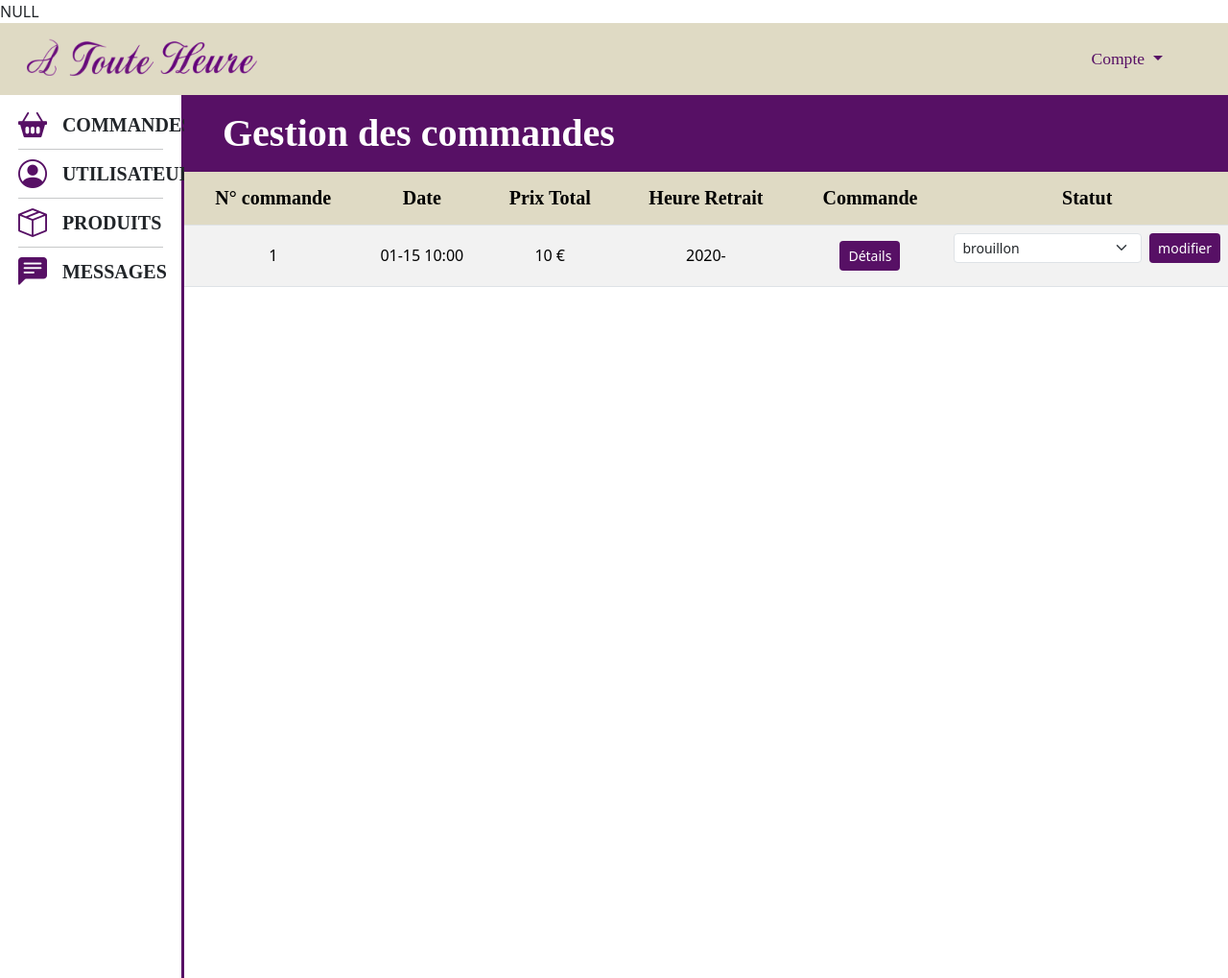
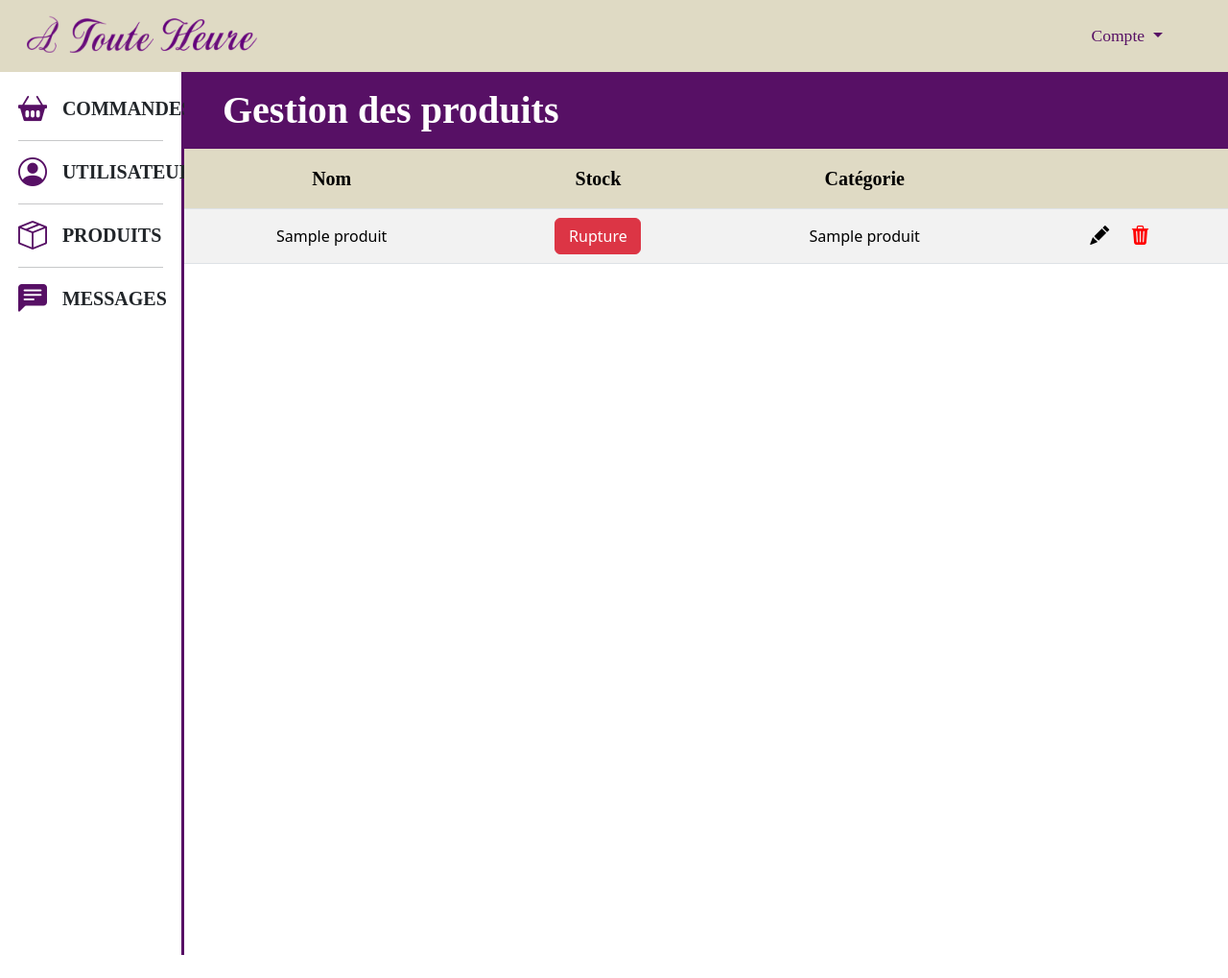
Before and after one commit to Mathieu762005/Franck-Pavy, a PHP site: template src/Views/admin/adminProducts.php in a window 1280 px wide. Shown: the whole page at 96% size. After the commit the page ends 995 px from the top, so only its background shows below. Run offline with PHP 8.4, Linux system fonts and the light colour scheme; the template is opened without the code that fills it: most values are stand-ins (such as "Sample title", 1, 10 or a date in 2020); data that the repository does not hold is empty.

Commit message:
maj page admin/produit

```diff
--- a/src/Views/admin/adminCommandes.php
+++ b/src/Views/admin/adminCommandes.php
@@ -7,7 +7,7 @@
     <title>Admin/Commandes</title>
     <link href="https://cdn.jsdelivr.net/npm/bootstrap@5.3.8/dist/css/bootstrap.min.css" rel="stylesheet">
     <link rel="stylesheet" href="https://cdn.jsdelivr.net/npm/bootstrap-icons@1.11.1/font/bootstrap-icons.css">
-    <link rel="stylesheet" href="../assets/css/commandeAdmine.css">
+    <link rel="stylesheet" href="../assets/css/commandeAdmin.css">
 </head>
 
 <body class="d-flex flex-column min-vh-100">
--- a/src/Views/admin/adminMessages.php
+++ b/src/Views/admin/adminMessages.php
@@ -7,7 +7,7 @@
     <title>Admin/Messages</title>
     <link href="https://cdn.jsdelivr.net/npm/bootstrap@5.3.8/dist/css/bootstrap.min.css" rel="stylesheet">
     <link rel="stylesheet" href="https://cdn.jsdelivr.net/npm/bootstrap-icons@1.11.1/font/bootstrap-icons.css">
-    <link rel="stylesheet" href="../assets/css/commandeAdmine.css">
+    <link rel="stylesheet" href="../assets/css/commandeAdmin.css">
 </head>
 
 <body class="d-flex flex-column min-vh-100">
--- a/src/Views/admin/adminProducts.php
+++ b/src/Views/admin/adminProducts.php
@@ -1,6 +1,3 @@
-<?php
-var_dump($produits);
-?>
 <!DOCTYPE html>
 <html lang="fr">
 
@@ -10,7 +7,7 @@ var_dump($produits);
     <title>Admin/Produits</title>
     <link href="https://cdn.jsdelivr.net/npm/bootstrap@5.3.8/dist/css/bootstrap.min.css" rel="stylesheet">
     <link rel="stylesheet" href="https://cdn.jsdelivr.net/npm/bootstrap-icons@1.11.1/font/bootstrap-icons.css">
-    <link rel="stylesheet" href="../assets/css/commandeAdmine.css">
+    <link rel="stylesheet" href="../assets/css/commandeAdminee.css">
 </head>
 
 <body class="d-flex flex-column min-vh-100">
@@ -55,118 +52,221 @@ var_dump($produits);
         <!-- MAIN CONTENT -->
         <div class="A-commande-partie1__centrale">
             <div class="A-commande-partie1__titre-marge">
-                <h1 class="A-commande-partie1__titre text-white p-3 ms-4 mb-0">Gestion des commandes</h1>
+                <h1 class="A-commande-partie1__titre text-white p-3 ms-4 mb-0">Gestion des produits</h1>
             </div>
 
             <div class="A-commande-partie1__contour">
-                <?php if (!empty($commandes)): ?>
+                <?php if (!empty($produits)): ?>
                     <table class="table table-striped custom-table text-center align-middle">
                         <thead class="thead">
                             <tr>
-                                <th>N° commande</th>
-                                <th>Date</th>
-                                <th>Prix Total</th>
-                                <th>Heure Retrait</th>
-                                <th>Commande</th>
-                                <th>Statut</th>
+                                <th>Nom</th>
+                                <th>Stock</th>
+                                <th>Catégorie</th>
+                                <th></th>
                             </tr>
                         </thead>
                         <tbody>
-                            <?php foreach ($commandes as $commande): ?>
+                            <?php foreach ($produits as $produit): ?>
                                 <tr>
-                                    <td><?= htmlspecialchars($commande['order_number']) ?></td>
-                                    <td><?= htmlspecialchars(substr($commande['order_date'], 5, 11)) ?></td>
-                                    <td><?= htmlspecialchars($commande['order_total_price']) ?> €</td>
-                                    <td><?= htmlspecialchars(substr($commande['order_pickup_time'], 0, 5)) ?></td>
+                                    <td><?= htmlspecialchars($produit['product_name']) ?></td>
                                     <td>
-                                        <button class="A-commande-partie1__btn btn btn-sm" data-bs-toggle="modal"
-                                            data-bs-target="#orderModal<?= $commande['order_id'] ?>">
-                                            Détails
+                                        <input
+                                            type="checkbox"
+                                            class="btn-check stock-toggle"
+                                            id="stock<?= $produit['product_id'] ?>"
+                                            data-id="<?= $produit['product_id'] ?>"
+                                            <?= ((int)$produit['product_available'] > 0) ? 'checked' : '' ?>
+                                            autocomplete="off">
+                                        <label
+                                            class="stock-btn btn <?= ((int)$produit['product_available'] > 0) ? 'btn-success' : 'btn-danger' ?>"
+                                            for="stock<?= $produit['product_id'] ?>">
+                                            <?= ((int)$produit['product_available'] > 0) ? 'En stock' : 'Rupture' ?>
+                                        </label>
+                                    </td>
+                                    <td><?= htmlspecialchars($produit['category_name']) ?></td>
+                                    <td>
+                                        <!-- EDIT -->
+                                        <button class="btn btn-sm"
+                                            data-bs-toggle="modal"
+                                            data-bs-target="#editProduit<?= $produit['product_id'] ?>">
+                                            <i class="icone-modifier bi bi-pencil-fill"></i>
                                         </button>
-                                    </td>
-                                    <td>
-                                        <form method="POST" class="d-flex align-items-center justify-content-between"
-                                            action="?url=adminCommandes">
-                                            <input type="hidden" name="order_id" value="<?= $commande['order_id'] ?>">
-                                            <select name="status" class="form-select form-select-sm me-2">
-                                                <?php
-                                                $statuses = ['brouillon', 'confirmée', 'en préparation', 'prête', 'terminée', 'annulée'];
-                                                foreach ($statuses as $statusOption): ?>
-                                                    <option value="<?= $statusOption ?>"
-                                                        <?= ($commande['order_status'] === $statusOption) ? 'selected' : '' ?>>
-                                                        <?= $statusOption ?>
-                                                    </option>
-                                                <?php endforeach; ?>
-                                            </select>
-                                            <button type="submit" class="A-commande-partie1__btn btn btn-sm ">modifier</button>
-                                        </form>
+
+                                        <!-- DELETE -->
+                                        <button class="btn btn-sm"
+                                            data-bs-toggle="modal"
+                                            data-bs-target="#deleteProduit<?= $produit['product_id'] ?>">
+                                            <i class="icone-suprimée bi bi-trash3-fill"></i>
+                                        </button>
                                     </td>
                                 </tr>
                             <?php endforeach; ?>
                         </tbody>
                     </table>
                 <?php else: ?>
-                    <p>Aucune commande.</p>
+                    <p>Aucun produit.</p>
                 <?php endif; ?>
             </div>
         </div>
     </main>
 
-    <!-- MODALS -->
-    <?php foreach ($commandes as $commande): ?>
-        <div class="modal fade" id="orderModal<?= $commande['order_id'] ?>" tabindex="-1" aria-hidden="true">
-            <div class="modal-dialog modal-dialog-centered modal-dialog-scrollable modal-lg">
-                <div class="modal-content rounded-5">
 
+    <!-- Modal De Suppression -->
+    <?php foreach ($produits as $produit): ?>
+        <div class="modal fade" id="deleteProduit<?= $produit['product_id'] ?>" tabindex="-1" aria-hidden="true">
+            <div class="modal-dialog">
+                <div class="modal-content">
                     <div class="modal-header">
-                        <h5 class="modal-title">Commande <?= htmlspecialchars($commande['order_number']) ?></h5>
+                        <h5 class="modal-title">Confirmer la suppression</h5>
                         <button type="button" class="btn-close" data-bs-dismiss="modal"></button>
                     </div>
+                    <div class="modal-body">
+                        Veux tu vraiment supprimé : <?= htmlspecialchars($produit['product_name']) ?> ? qui appartient a la categorie : <?= htmlspecialchars($produit['category_name']) ?> ?
+                    </div>
+                    <div class="modal-footer">
+                        <button type="button" class="btn btn-secondary" data-bs-dismiss="modal">Annuler</button>
+                        <form method="POST" style="display:inline;">
+                            <input type="hidden" name="delete_product_id" value="<?= $produit['product_id'] ?>">
+                            <button type="submit" class="btn btn-danger">Supprimer</button>
+                        </form>
+                    </div>
+                </div>
+            </div>
+        </div>
+    <?php endforeach; ?>
 
-                    <div class="modal-body">
-                        <p><strong>Heure de retrait :</strong>
-                            <?= htmlspecialchars(substr($commande['order_pickup_time'] ?? '', 0, 5)) ?></p>
-                        <hr>
+    <!-- Modal Edition -->
+    <?php foreach ($produits as $produit): ?>
+        <div class="modal fade" id="editProduit<?= $produit['product_id'] ?>" tabindex="-1">
+            <div class="modal-dialog modal-dialog-centered modal-lg">
+                <div class="modal-content">
+                    <form method="POST">
+                        <div class="modal-header">
+                            <h5 class="modal-title">Modifier le produit</h5>
+                            <button type="button" class="btn-close" data-bs-dismiss="modal"></button>
+                        </div>
+                        <div class="modal-body">
 
-                        <?php $items = $commande['details'] ?? []; ?>
-                        <?php if (!empty($items)): ?>
-                            <table class="table table-striped">
-                                <thead class="table-secondary">
-                                    <tr>
-                                        <th>Produit</th>
-                                        <th>Qté</th>
-                                        <th>Prix</th>
-                                        <th>Total</th>
-                                    </tr>
-                                </thead>
-                                <tbody>
-                                    <?php $total = 0; ?>
-                                    <?php foreach ($items as $item): ?>
-                                        <tr>
-                                            <td><?= htmlspecialchars($item['product_name']) ?></td>
-                                            <td><?= $item['quantity'] ?></td>
-                                            <td><?= number_format($item['unit_price'], 2) ?> €</td>
-                                            <td><?= number_format($item['total_line'], 2) ?> €</td>
-                                        </tr>
-                                        <?php $total += $item['total_line']; ?>
+                            <input type="hidden" name="product_id" value="<?= $produit['product_id'] ?>">
+
+                            <div class="mb-3">
+                                <label class="form-label">Nom</label>
+                                <input type="text" name="product_name" class="form-control"
+                                    value="<?= htmlspecialchars($produit['product_name']) ?>" required>
+                            </div>
+
+                            <div class="mb-3">
+                                <label class="form-label">Sous-titre</label>
+                                <input type="text" name="product_subtitle" class="form-control"
+                                    value="<?= htmlspecialchars($produit['product_subtitle'] ?? '') ?>">
+                            </div>
+
+                            <div class="mb-3">
+                                <label class="form-label">Description</label>
+                                <textarea name="product_description" class="form-control" rows="4"><?= htmlspecialchars($produit['product_description'] ?? '') ?></textarea>
+                            </div>
+
+                            <div class="mb-3">
+                                <label class="form-label">Prix</label>
+                                <input type="number" name="product_price" class="form-control" step="0.01"
+                                    value="<?= htmlspecialchars($produit['product_price'] ?? 0) ?>" required>
+                            </div>
+
+                            <div class="mb-3">
+                                <label class="form-label">Image</label>
+                                <input type="text" name="product_image" class="form-control"
+                                    value="<?= htmlspecialchars($produit['product_image'] ?? '') ?>">
+                            </div>
+
+                            <div class="mb-3">
+                                <label class="form-label">Catégorie</label>
+                                <select name="category_id" class="form-select">
+                                    <?php foreach ($categories as $cat): ?>
+                                        <option value="<?= $cat['category_id'] ?>"
+                                            <?= ($cat['category_id'] == ($produit['category_id'] ?? 0)) ? 'selected' : '' ?>>
+                                            <?= htmlspecialchars($cat['category_name']) ?>
+                                        </option>
                                     <?php endforeach; ?>
-                                </tbody>
-                            </table>
-                            <h5 class="text-end">Total : <?= number_format($total, 2) ?> €</h5>
-                        <?php else: ?>
-                            <p>Aucun article dans cette commande.</p>
-                        <?php endif; ?>
-                    </div>
+                                </select>
+                            </div>
 
-                    <div class="modal-footer">
-                        <button type="button" class="btn btn-secondary" data-bs-dismiss="modal">Fermer</button>
-                    </div>
+                            <div class="mb-3">
+                                <label class="form-label">Stock</label>
+                                <input type="number" name="product_available" class="form-control"
+                                    value="<?= (int)($produit['product_available'] ?? 0) ?>" min="0" required>
+                            </div>
 
+                        </div>
+                        <div class="modal-footer">
+                            <button class="btn btn-secondary" data-bs-dismiss="modal">Annuler</button>
+                            <button type="submit" name="edit_product" class="btn btn-success">Enregistrer</button>
+                        </div>
+                    </form>
                 </div>
             </div>
         </div>
     <?php endforeach; ?>
     <script src="https://cdn.jsdelivr.net/npm/bootstrap@5.3.8/dist/js/bootstrap.bundle.min.js"></script>
+    <script>
+        // On sélectionne TOUS les éléments qui ont la classe "stock-toggle"
+        document.querySelectorAll('.stock-toggle').forEach(toggle => {
+
+            // Pour chaque toggle, on écoute le changement (coché / décoché)
+            toggle.addEventListener('change', function() {
+
+                // On récupère l'id du produit depuis l'attribut data-id
+                const productId = this.dataset.id;
+
+                // Si la checkbox est cochée → stock = 1
+                // Sinon → stock = 0
+                const newStock = this.checked ? 1 : 0;
+
+                // On récupère le label associé à cette checkbox
+                // (grâce à l'attribut for="id_de_la_checkbox")
+                const label = document.querySelector(`label[for="${this.id}"]`);
+
+                // ====== MISE À JOUR VISUELLE ======
+
+                // Si le produit est en stock
+                if (this.checked) {
+                    // On change le texte du bouton
+                    label.textContent = 'En stock';
+
+                    // On enlève la couleur rouge
+                    label.classList.remove('btn-danger');
+
+                    // On ajoute la couleur verte
+                    label.classList.add('btn-success');
+                }
+                // Sinon (rupture de stock)
+                else {
+                    // On change le texte
+                    label.textContent = 'Rupture';
+
+                    // On enlève la couleur verte
+                    label.classList.remove('btn-success');
+
+                    // On ajoute la couleur rouge
+                    label.classList.add('btn-danger');
+                }
+
+                // ====== ENVOI AU SERVEUR (AJAX) ======
+
+                // On envoie les nouvelles données au serveur sans recharger la page
+                fetch('index.php?url=toggleProductStock', {
+                    method: 'POST', // Méthode POST
+                    headers: {
+                        'Content-Type': 'application/json' // On envoie du JSON
+                    },
+                    body: JSON.stringify({
+                        product_id: productId, // ID du produit
+                        product_available: newStock // Nouveau stock (0 ou 1)
+                    })
+                });
+            });
+        });
+    </script>
 </body>
 
 </html>
--- a/src/Views/admin/adminUsers.php
+++ b/src/Views/admin/adminUsers.php
@@ -7,7 +7,7 @@
     <title>Admin/Users</title>
     <link href="https://cdn.jsdelivr.net/npm/bootstrap@5.3.8/dist/css/bootstrap.min.css" rel="stylesheet">
     <link rel="stylesheet" href="https://cdn.jsdelivr.net/npm/bootstrap-icons@1.11.1/font/bootstrap-icons.css">
-    <link rel="stylesheet" href="../assets/css/commandeAdmine.css">
+    <link rel="stylesheet" href="../assets/css/commandeAdmin.css">
 </head>
 
 <body class="d-flex flex-column min-vh-100">
```
Also changed, not shown: public/routeur.php (+6 -1 lines), src/Controllers/AdminController.php (+71 -5 lines), src/Models/AdminProduct.php (+58 -0 lines), src/Models/Category.php (+28 -2 lines), public/assets/css/commandeAdminee.css.
